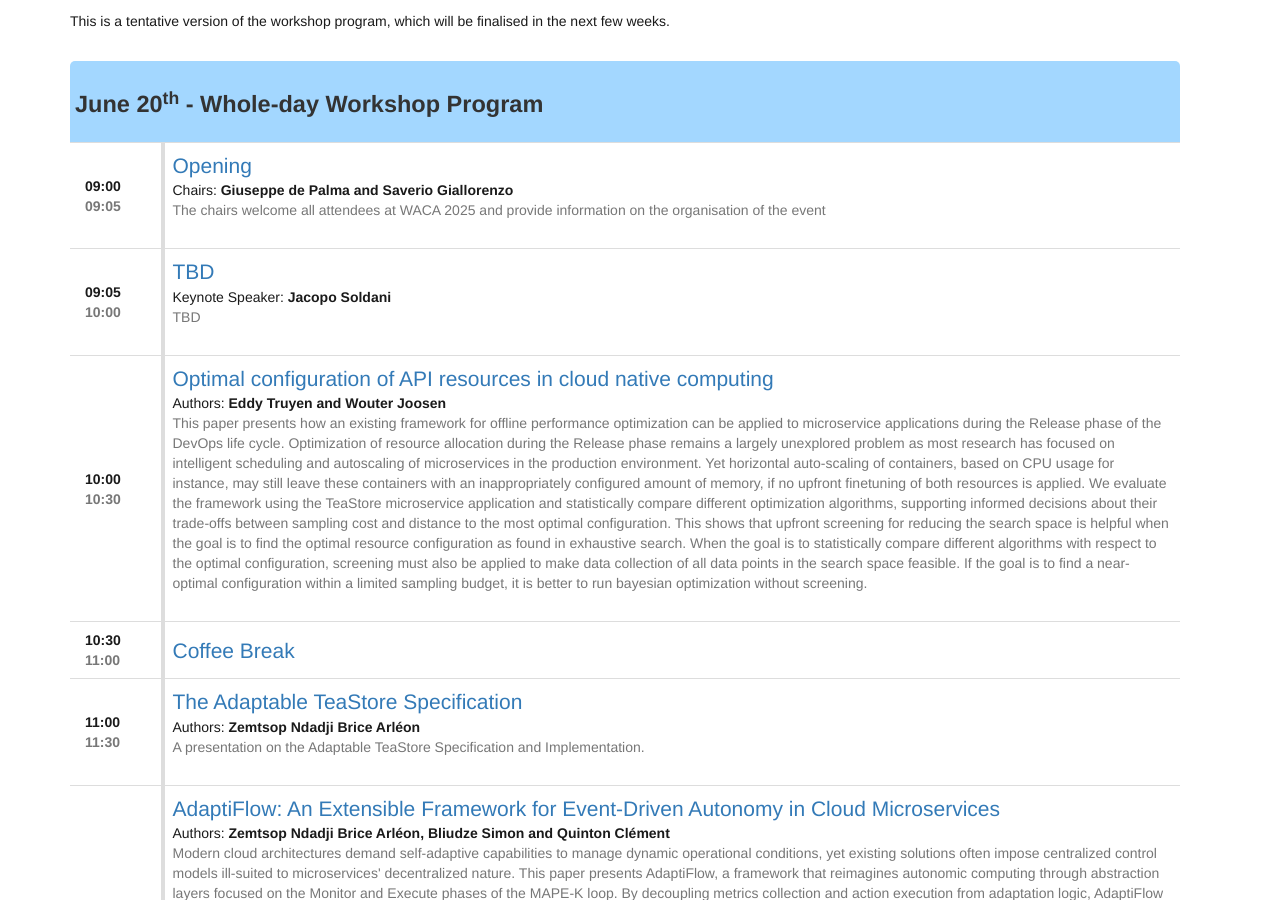
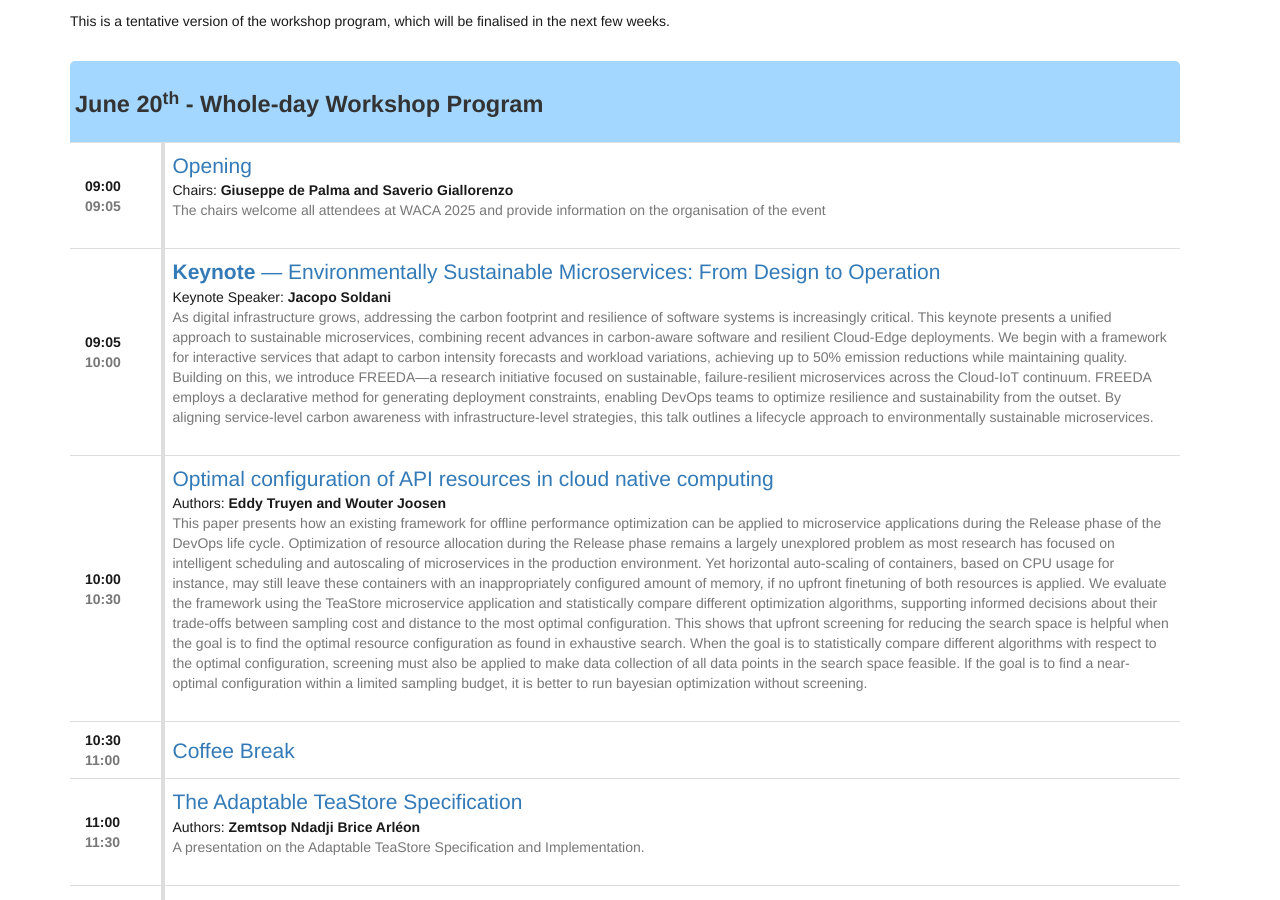
Before and after one commit to waca-ws/2025, a Jekyll site: the page built from program.md, in a window 1280 px wide and 900 px high, scrolled down 528 px. Built offline with Jekyll 4.4.1, drawn with Linux system fonts in a browser that asks for light colours.

Commit message:
Update program.yml

```diff
--- a/_data/program.yml
+++ b/_data/program.yml
@@ -12,7 +12,7 @@
           title: Chairs
       description: The chairs welcome all attendees at WACA 2025 and provide information on the organisation of the event
 
-    - title: TBD
+    - title: "<strong>Keynote</strong> — Environmentally Sustainable Microservices: From Design to Operation"
       link:
       slides:
       from: "09:05"
@@ -21,7 +21,7 @@
         - name: Jacopo Soldani
           title: Keynote Speaker
       description: |
-        TBD
+        As digital infrastructure grows, addressing the carbon footprint and resilience of software systems is increasingly critical. This keynote presents a unified approach to sustainable microservices, combining recent advances in carbon-aware software and resilient Cloud-Edge deployments. We begin with a framework for interactive services that adapt to carbon intensity forecasts and workload variations, achieving up to 50% emission reductions while maintaining quality. Building on this, we introduce FREEDA—a research initiative focused on sustainable, failure-resilient microservices across the Cloud-IoT continuum. FREEDA employs a declarative method for generating deployment constraints, enabling DevOps teams to optimize resilience and sustainability from the outset. By aligning service-level carbon awareness with infrastructure-level strategies, this talk outlines a lifecycle approach to environmentally sustainable microservices.
 
     - title: Optimal configuration of API resources in cloud native computing
       link:
```
